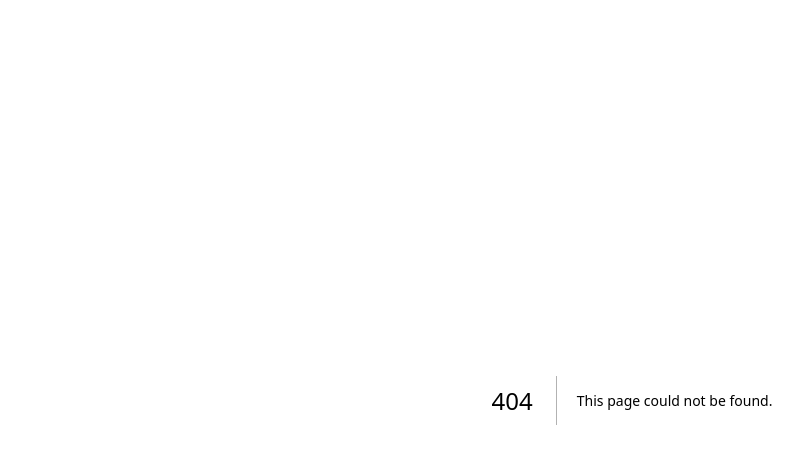
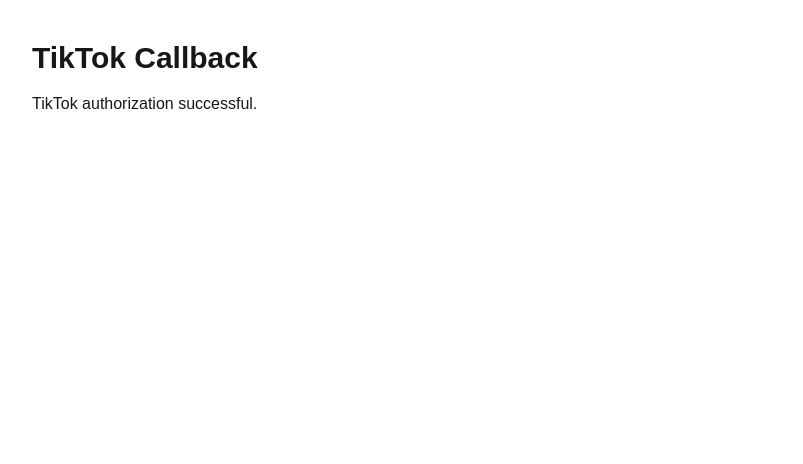
Before and after one commit to GenkPekox/GPXFlow, a Next.js app: page /auth/callback in a window 1280 px wide. Before the commit this address had no page. Shown: the top 464 px of the page, without its empty margins (8-811 px from the left). Built offline with nearby package versions, Linux system fonts and the light colour scheme.

Commit message:
Add TikTok callback route

```diff
--- /dev/null
+++ b/app/auth/callback/page.tsx
@@ -0,0 +1,13 @@
+export default function TikTokCallbackPage() {
+  return (
+    <div className="p-10">
+      <h1 className="text-3xl font-bold">
+        TikTok Callback
+      </h1>
+
+      <p className="mt-4">
+        TikTok authorization successful.
+      </p>
+    </div>
+  );
+}
```
